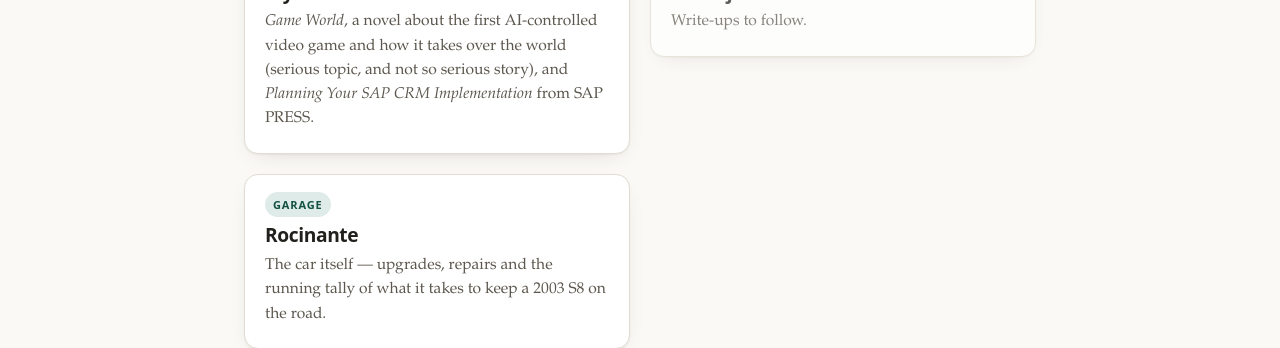
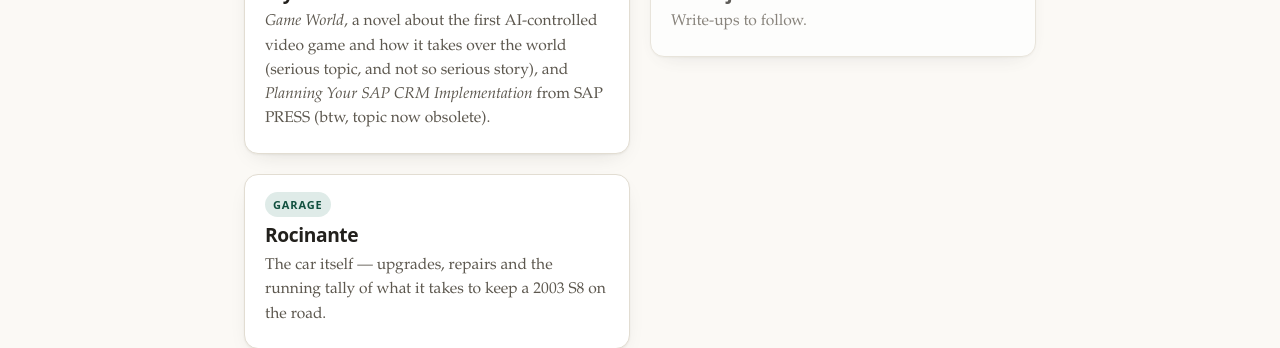
Before and after one commit to gfratian/fratian.com, a Jekyll site: the page built from index.html, in a window 1280 px wide and 1330 px high. Shown: the part 782-1130 px from the top of the window. Built offline with Jekyll 4.4.1, drawn with Linux system fonts in a browser that asks for light colours.

Commit message:
Note that the SAP CRM book's topic is now obsolete

```diff
--- a/index.html
+++ b/index.html
@@ -42,7 +42,7 @@ description: Travel writing, side projects and assorted curiosities.
         <p><em>Game World</em>, a novel about the first AI-controlled video game
            and how it takes over the world (serious topic, and not so serious
            story), and <em>Planning Your SAP CRM Implementation</em> from
-           SAP PRESS.</p>
+           SAP PRESS (btw, topic now obsolete).</p>
       </div>
     </li>
 
```
